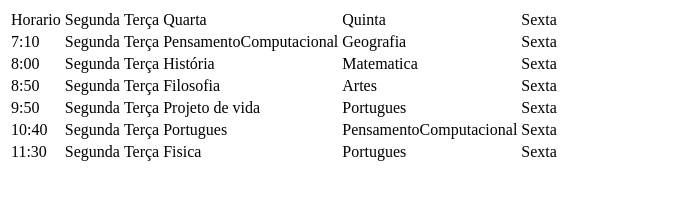
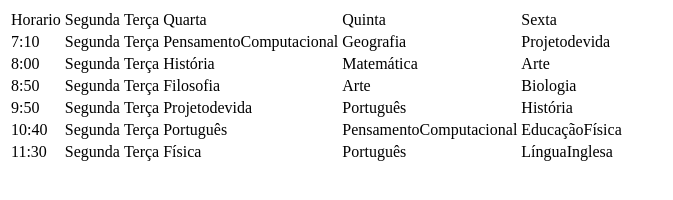
Before and after one commit to kessidyj/formulario, a plain HTML site: page index.html in a window 1280 px wide. Shown: the whole page, without its empty margins (0-673 px from the left). Drawn offline with Linux system fonts and the light colour scheme.

Commit message:
Update index.html

```diff
--- a/index.html
+++ b/index.html
@@ -19,46 +19,46 @@
         <td>Terça</td>
         <td>PensamentoComputacional</td>
         <td>Geografia</td>
-        <td>Sexta</td>
+        <td>Projetodevida</td>
     </tr>
     <tr>
         <td>8:00</td>
         <td>Segunda</td>
         <td>Terça</td>
         <td>História</td>
-        <td>Matematica</td>
-        <td>Sexta</td>
+        <td>Matemática</td>
+        <td>Arte</td>
     </tr>
     <tr>
         <td>8:50</td>
         <td>Segunda</td>
         <td>Terça</td>
         <td>Filosofia</td>
-        <td>Artes</td>
-        <td>Sexta</td>
+        <td>Arte</td>
+        <td>Biologia</td>
     </tr>
     <tr>
         <td>9:50</td>
         <td>Segunda</td>
         <td>Terça</td>
-        <td>Projeto de vida</td>
-        <td>Portugues</td>
-        <td>Sexta</td>
+        <td>Projetodevida</td>
+        <td>Português</td>
+        <td>História</td>
     </tr>
     <tr>
         <td>10:40</td>
         <td>Segunda</td>
         <td>Terça</td>
-        <td>Portugues</td>
+        <td>Português</td>
         <td>PensamentoComputacional</td>
-        <td>Sexta</td>
+        <td>EducaçãoFísica</td>
    </tr>
         <td>11:30</td>
         <td>Segunda</td>
         <td>Terça</td>
-        <td>Fisica</td>
-        <td>Portugues</td>
-        <td>Sexta</td>
+        <td>Física</td>
+        <td>Português</td>
+        <td>LínguaInglesa</td>
     <tr>
     </tr>
 </table>
```
